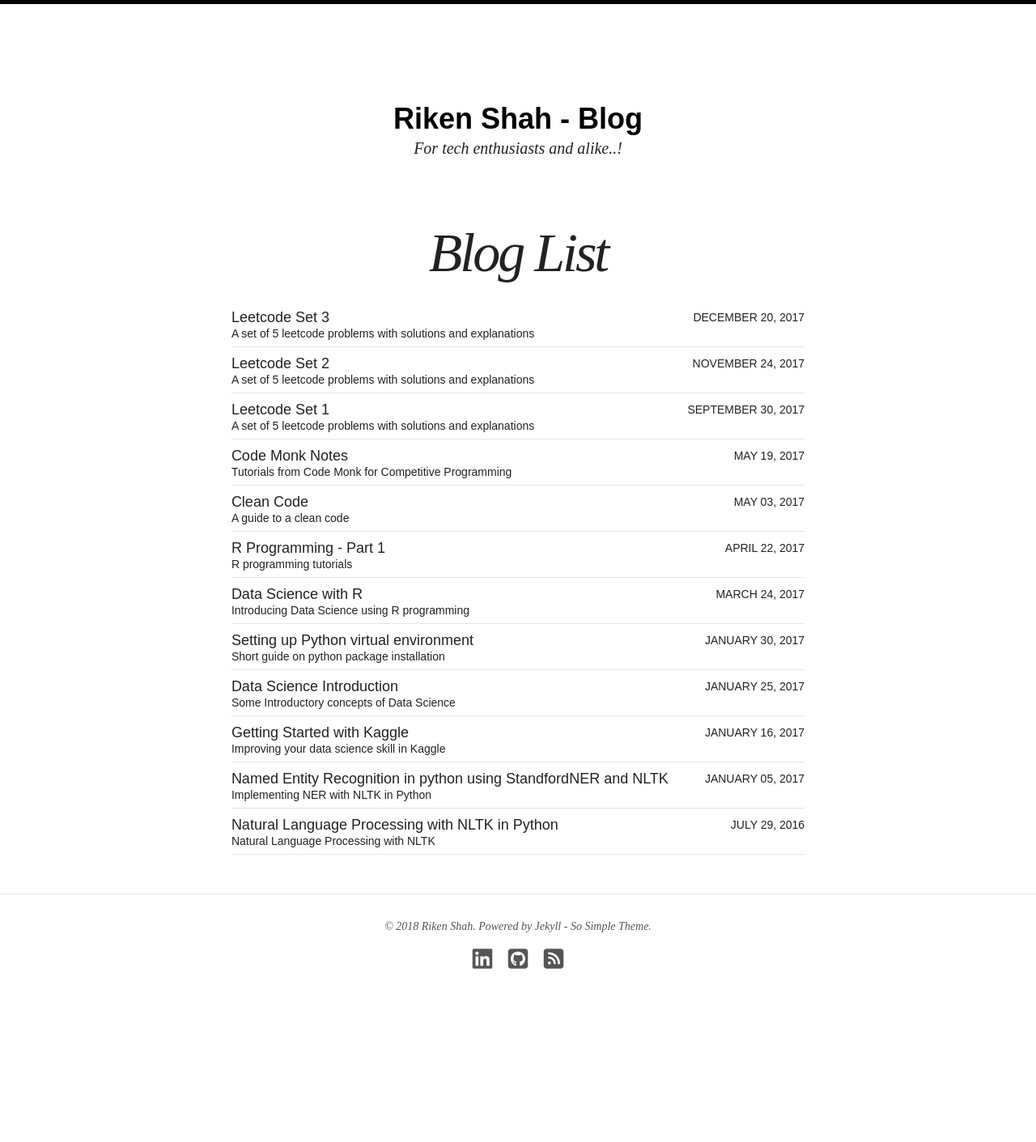
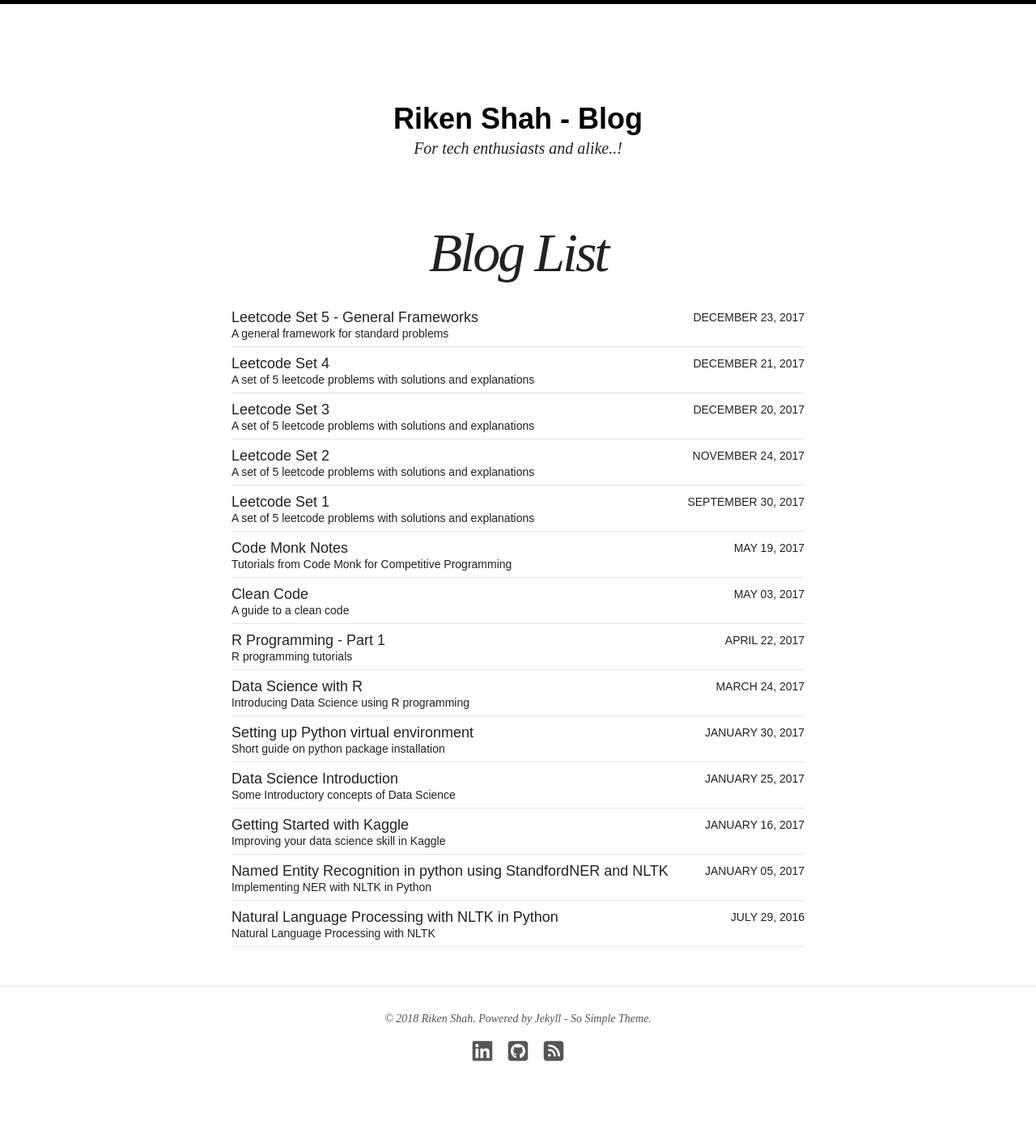
Before and after one commit to rikenshah/rikenshah.github.io, a Jekyll site: the page built from blog/index.md, in a window 1280 px wide. Shown: the whole page at 81% size. Built offline with Jekyll 4.4.1, drawn with Linux system fonts in a browser that asks for light colours; nearby versions of some CDN libraries; Markdown is read by kramdown in place of the engine named in the settings; before the commit the page ends 1297 px from its top, so only the background shows below that; some of the changed lines change nothing that is shown.

Commit message:
Automated Commit

````diff
--- a/_config.yml
+++ b/_config.yml
@@ -11,7 +11,7 @@
 # Jekyll configuration
 
 permalink:   /:categories/:title/
-markdown: github
+markdown:    kramdown
 highlighter: rouge
 sass:
   sass_dir: _sass
--- /dev/null
+++ b/_posts/articles/2017-12-21-leetcode-set-4.md
@@ -0,0 +1,12 @@
+---
+layout: post
+title: Leetcode Set 4
+excerpt: "A set of 5 leetcode problems with solutions and explanations"
+categories: articles
+tags: [algorithms, leetcode, data_structures]
+author: riken_shah
+comments: true
+share: true
+modified: 2017-12-21T14:18:57-04:00
+published: true
+---
--- /dev/null
+++ b/_posts/articles/2017-12-23-leetcode-set-5.md
@@ -0,0 +1,199 @@
+---
+layout: post
+title: Leetcode Set 5 - General Frameworks
+excerpt: "A general framework for standard problems"
+categories: articles
+tags: [algorithms, leetcode, data_structures]
+author: riken_shah
+comments: true
+share: true
+modified: 2017-12-23T14:18:57-04:00
+published: true
+---
+
+Refer [this post](https://leetcode.com/problems/permutations/discuss/18239) for the detailed original post.
+
+This structure might apply to many other backtracking questions, but here I am just going to demonstrate Subsets, Permutations, and Combination Sum.
+
+### Subsets
+
+[https://leetcode.com/problems/subsets/](https://leetcode.com/problems/subsets/)
+
+```java
+public List<List<Integer>> subsets(int[] nums) {
+    List<List<Integer>> list = new ArrayList<>();
+    Arrays.sort(nums);
+    backtrack(list, new ArrayList<>(), nums, 0);
+    return list;
+}
+
+private void backtrack(List<List<Integer>> list , List<Integer> tempList, int [] nums, int start){
+    list.add(new ArrayList<>(tempList));
+    for(int i = start; i < nums.length; i++){
+        tempList.add(nums[i]);
+        backtrack(list, tempList, nums, i + 1);
+        tempList.remove(tempList.size() - 1);
+    }
+}
+```
+
+### Subsets II (contains duplicates)
+
+[https://leetcode.com/problems/subsets-ii/](https://leetcode.com/problems/subsets-ii/)
+
+```java
+public List<List<Integer>> subsetsWithDup(int[] nums) {
+    List<List<Integer>> list = new ArrayList<>();
+    Arrays.sort(nums);
+    backtrack(list, new ArrayList<>(), nums, 0);
+    return list;
+}
+
+private void backtrack(List<List<Integer>> list, List<Integer> tempList, int [] nums, int start){
+    list.add(new ArrayList<>(tempList));
+    for(int i = start; i < nums.length; i++){
+        if(i > start && nums[i] == nums[i-1]) continue; // skip duplicates
+        tempList.add(nums[i]);
+        backtrack(list, tempList, nums, i + 1);
+        tempList.remove(tempList.size() - 1);
+    }
+}
+```
+
+### Permutations
+
+[https://leetcode.com/problems/permutations/](https://leetcode.com/problems/permutations/)
+
+```java
+public List<List<Integer>> permute(int[] nums) {
+   List<List<Integer>> list = new ArrayList<>();
+   // Arrays.sort(nums); // not necessary
+   backtrack(list, new ArrayList<>(), nums);
+   return list;
+}
+
+private void backtrack(List<List<Integer>> list, List<Integer> tempList, int [] nums){
+   if(tempList.size() == nums.length){
+      list.add(new ArrayList<>(tempList));
+   } else{
+      for(int i = 0; i < nums.length; i++){
+         if(tempList.contains(nums[i])) continue; // element already exists, skip
+         tempList.add(nums[i]);
+         backtrack(list, tempList, nums);
+         tempList.remove(tempList.size() - 1);
+      }
+   }
+}
+```
+
+### Permutations II (contains duplicates)
+
+[https://leetcode.com/problems/permutations-ii/](https://leetcode.com/problems/permutations-ii/)
+
+```java
+public List<List<Integer>> permuteUnique(int[] nums) {
+    List<List<Integer>> list = new ArrayList<>();
+    Arrays.sort(nums);
+    backtrack(list, new ArrayList<>(), nums, new boolean[nums.length]);
+    return list;
+}
+
+private void backtrack(List<List<Integer>> list, List<Integer> tempList, int [] nums, boolean [] used){
+    if(tempList.size() == nums.length){
+        list.add(new ArrayList<>(tempList));
+    } else{
+        for(int i = 0; i < nums.length; i++){
+            if(used[i] || i > 0 && nums[i] == nums[i-1] && !used[i - 1]) continue;
+            used[i] = true;
+            tempList.add(nums[i]);
+            backtrack(list, tempList, nums, used);
+            used[i] = false;
+            tempList.remove(tempList.size() - 1);
+        }
+    }
+}
+```
+
+### Combination Sum
+
+[https://leetcode.com/problems/combination-sum/](https://leetcode.com/problems/combination-sum/)
+
+```java
+public List<List<Integer>> combinationSum(int[] nums, int target) {
+    List<List<Integer>> list = new ArrayList<>();
+    Arrays.sort(nums);
+    backtrack(list, new ArrayList<>(), nums, target, 0);
+    return list;
+}
+
+private void backtrack(List<List<Integer>> list, List<Integer> tempList, int [] nums, int remain, int start){
+    if(remain < 0) return;
+    else if(remain == 0) list.add(new ArrayList<>(tempList));
+    else{
+        for(int i = start; i < nums.length; i++){
+            tempList.add(nums[i]);
+            backtrack(list, tempList, nums, remain - nums[i], i); // not i + 1 because we can reuse same elements
+            tempList.remove(tempList.size() - 1);
+        }
+    }
+}
+```
+
+### Combination Sum II (can’t reuse same element)
+
+[https://leetcode.com/problems/combination-sum-ii/](https://leetcode.com/problems/combination-sum-ii/)
+
+```java
+public List<List<Integer>> combinationSum2(int[] nums, int target) {
+    List<List<Integer>> list = new ArrayList<>();
+    Arrays.sort(nums);
+    backtrack(list, new ArrayList<>(), nums, target, 0);
+    return list;
+
+}
+
+private void backtrack(List<List<Integer>> list, List<Integer> tempList, int [] nums, int remain, int start){
+    if(remain < 0) return;
+    else if(remain == 0) list.add(new ArrayList<>(tempList));
+    else{
+        for(int i = start; i < nums.length; i++){
+            if(i > start && nums[i] == nums[i-1]) continue; // skip duplicates
+            tempList.add(nums[i]);
+            backtrack(list, tempList, nums, remain - nums[i], i + 1);
+            tempList.remove(tempList.size() - 1);
+        }
+    }
+}
+```
+
+### Palindrome Partitioning
+
+[https://leetcode.com/problems/palindrome-partitioning/](https://leetcode.com/problems/palindrome-partitioning/)
+
+```java
+public List<List<String>> partition(String s) {
+   List<List<String>> list = new ArrayList<>();
+   backtrack(list, new ArrayList<>(), s, 0);
+   return list;
+}
+
+public void backtrack(List<List<String>> list, List<String> tempList, String s, int start){
+   if(start == s.length())
+      list.add(new ArrayList<>(tempList));
+   else{
+      for(int i = start; i < s.length(); i++){
+         if(isPalindrome(s, start, i)){
+            tempList.add(s.substring(start, i + 1));
+            backtrack(list, tempList, s, i + 1);
+            tempList.remove(tempList.size() - 1);
+         }
+      }
+   }
+}
+
+public boolean isPalindrome(String s, int low, int high){
+   while(low < high)
+      if(s.charAt(low++) != s.charAt(high--)) return false;
+   return true;
+}
+```
````
